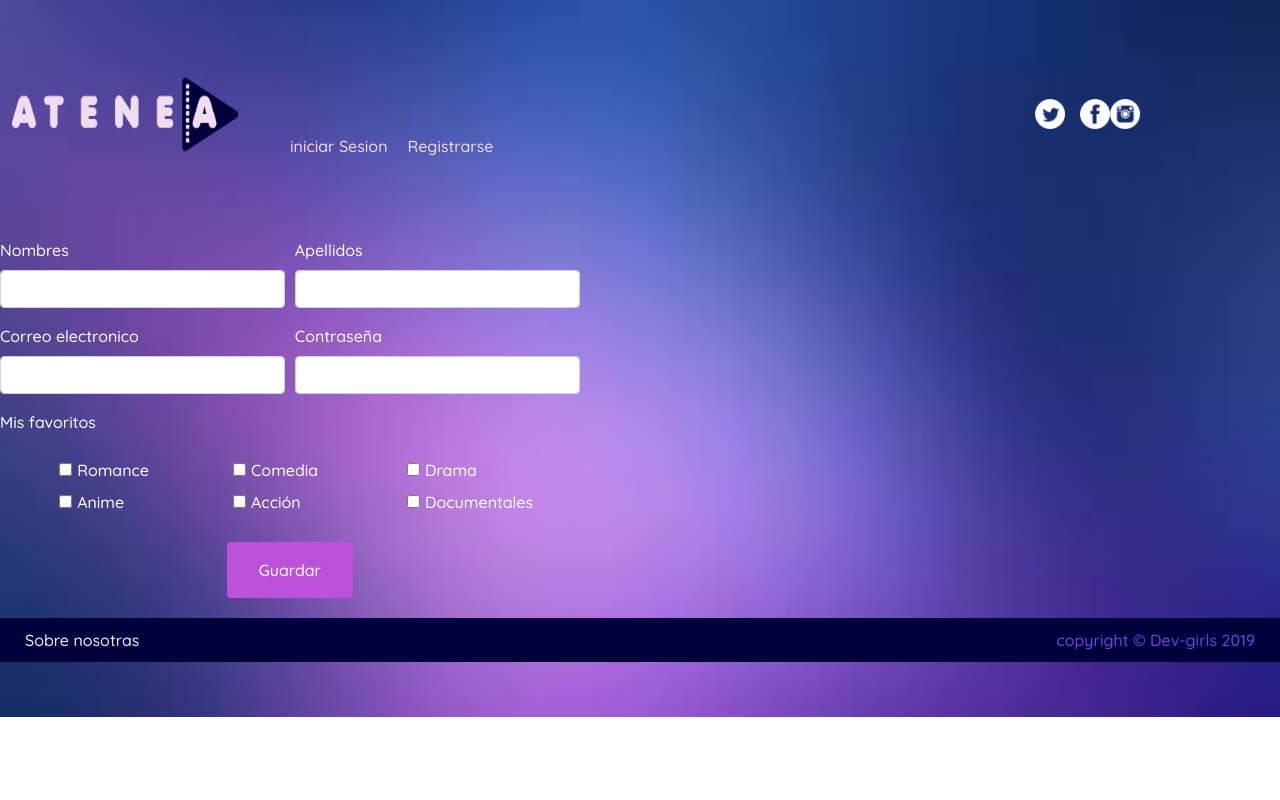
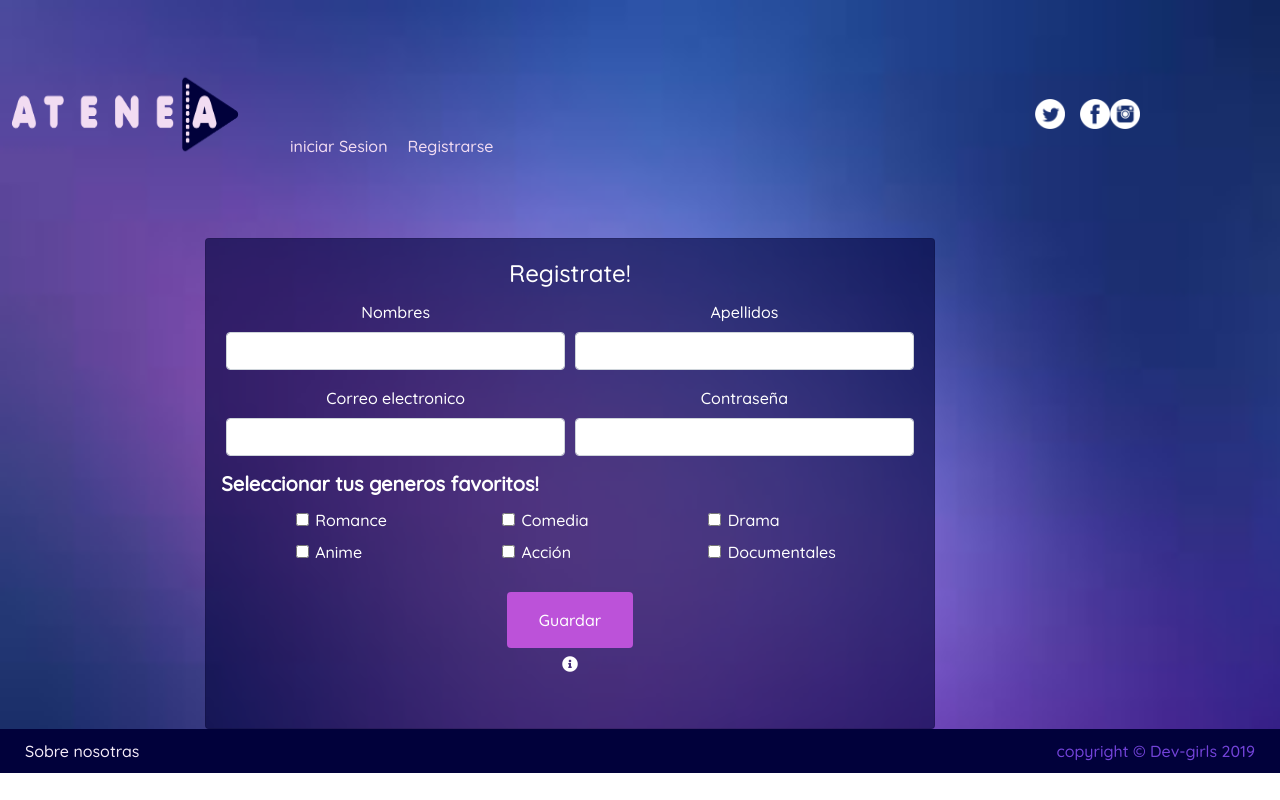
Before and after one commit to PaolaCuadros1/atenea, an Angular app: page /sign-up in a window 1280 px wide. Built offline with nearby package versions, Linux system fonts and the light colour scheme.

Commit message:
Valide que todos los campos del formulario tuvieran datos almacenados.

```diff
--- a/src/app/components/sign-up/sign-up.component.html
+++ b/src/app/components/sign-up/sign-up.component.html
@@ -1,39 +1,43 @@
 <div class="container">
-
+  <div class="mx-auto" style="width: 80%;">
+    <div class="mx-auto" style="width: 80%;">
+      <div class="card black-card">
+        <div class="card-body">
+          <h4 class="card-title">Registrate!</h4>
           <form #signUp="ngForm" (ngSubmit)="registrarUsuario()">
             <div class="form-row">
               <div class="form-group col-md-6">
-        <label for="nombre" class="labels-forms" >Nombres</label>
+                <label for="nombre" class="labels-forms">Nombres</label>
                 <input type="text" class="form-control" id="nombre" name="nombre" #nombre="ngModel"
-          [(ngModel)]="usuarioRegistro.nombre">
+                  onchange="validateEmptyData()" [(ngModel)]="usuarioRegistro.nombre">
               </div>
               <div class="form-group col-md-6">
                 <label for="LastName" class="labels-forms">Apellidos</label>
                 <input type="text" class="form-control" id="apellido" name="apellido" #apellido="ngModel"
-          [(ngModel)]="usuarioRegistro.apellido">
+                  onchange="validateEmptyData()" [(ngModel)]="usuarioRegistro.apellido">
               </div>
             </div>
             <div class="form-row">
               <div class="form-group col-md-6">
                 <label for="email" class="labels-forms">Correo electronico</label>
                 <input type="email" class="form-control" id="correo" name="correo" #correo="ngModel"
-          [(ngModel)]="usuarioRegistro.correo">
+                  onchange="validateEmptyData()" [(ngModel)]="usuarioRegistro.correo">
               </div>
               <div class="form-group col-md-6">
                 <label for="password" class="labels-forms">Contraseña</label>
-        <input type="text" class="form-control" id="contrasena" name="contrasena" #contrasena="ngModel"
-          [(ngModel)]="usuarioRegistro.contrasena">
+                <input type="password" class="form-control" id="contrasena" name="contrasena" #contrasena="ngModel"
+                  onchange="validateEmptyData()" [(ngModel)]="usuarioRegistro.contrasena">
               </div>
             </div>
             <div class="form-row">
-      <div class="form-group col-md-12">
-        <label for="password" class="labels-forms">Mis favoritos</label>
-      </div>
+              <h5 class="card-title"><b>Seleccionar tus generos favoritos!</b></h5>
               <div class="form-group col-md-12" style="margin-left: 10%;">
                 <div class="d-flex align-content-between flex-wrap">
-          <div *ngFor="let gender of genders; let i = index;" style="width: 30% !important; text-align: justify;">
+                  <div *ngFor="let gender of genders; let i = index;"
+                    style="width: 30% !important; text-align: justify;">
                     <div class="p-6 bd-highlight">
-              <input type="checkbox" name="generos" class="input-form" value="{{gender}}" (click)="saveGenders($event, gender)">
+                      <input type="checkbox" name="generos" class="input-form" value="{{gender}}"
+                        onchange="validateEmptyData()" (click)="saveGenders($event, gender)">
                       <label for="generos{{gender}}" class="labels-forms">{{gender}}</label>
                     </div>
                   </div>
@@ -41,10 +45,13 @@
               </div>
             </div>
             <div class="form-row">
-      <div class="form-group col-md-12" style="text-align: center;" >
-        <button type="submit" class="btn boton">Guardar</button>
+              <div class="form-group col-md-12" style="text-align: center;">
+                <button id="saveData" type="button" class="btn boton" onclick="validateEmptyData()">Guardar</button>
+                <p class="error"> <i class="fas fa-info-circle"></i> <span class="msg"></span></p>
               </div>
-
             </div>
           </form>
         </div>
+      </div>
+    </div>
+  </div>
--- a/src/app/components/sign-up/sign-up.component.ts
+++ b/src/app/components/sign-up/sign-up.component.ts
@@ -1,6 +1,7 @@
 import { Component, OnInit } from '@angular/core';
 import { Usuario } from '../../model/usuario';
 import { UserService } from '../../services/usuario.service';
+import { Router, ActivatedRoute, Params } from '@angular/router';
 
 @Component({
   selector: 'app-sign-up',
@@ -13,6 +14,7 @@ export class SignUpComponent implements OnInit {
   public usuarioRegistro: Usuario;
   constructor(
     private usuarioService : UserService,
+    private _router: Router
   ) {
     let allGenders = [ 'Romance', 'Comedia', 'Drama', 'Anime', 'Acción', 'Documentales'];
     this.genders = allGenders;
@@ -30,14 +32,10 @@ export class SignUpComponent implements OnInit {
 
         if(!this.usuarioRegistro._id){
           alert("Error al registrarse");
-          // this.registroCorrecto = "El registro es correcto te puedes loguear con el email "+this.usuario.correo;
-
         }else{
-          //alert(`Registro exitoso!!, ingrese con ${this.usuarioRegistro.correo}`);
           alert(`Por favor, ingresa con ${this.usuarioRegistro.correo}`);
-          // this.registroCorrecto = "no se ha realizado el registro del usuario, consulte con soporte ";
-
           this.usuarioRegistro = new Usuario('', '', '', '', '', [], '', '');
+          this._router.navigate(['/login']) // wait!!
         }
       },
       error => {
--- a/src/js/atenea.js
+++ b/src/js/atenea.js
@@ -0,0 +1,18 @@
+function validateEmptyData() {
+
+  if ($('#nombre').val() == '' || $('#apellido').val() == '' || $('#correo').val() == '' || $('#contrasena').val() == '') {
+    $('.error').show();
+    $('.msg').text(' Debes llenar todos los campos!');
+  } else {
+    //
+    console.log($('input[name=generos]:checked').length)
+    if ($('input[name=generos]:checked').length > 0) {
+      $('#saveData').attr('type', 'submit');
+      $('.error').hide();
+    } else {
+      $('.error').show();
+      $('.msg').text(' Selecciona un genero favorito, por favor!');
+    }
+  }
+
+}
```
Lines whose indentation alone changed are shown as unchanged.
